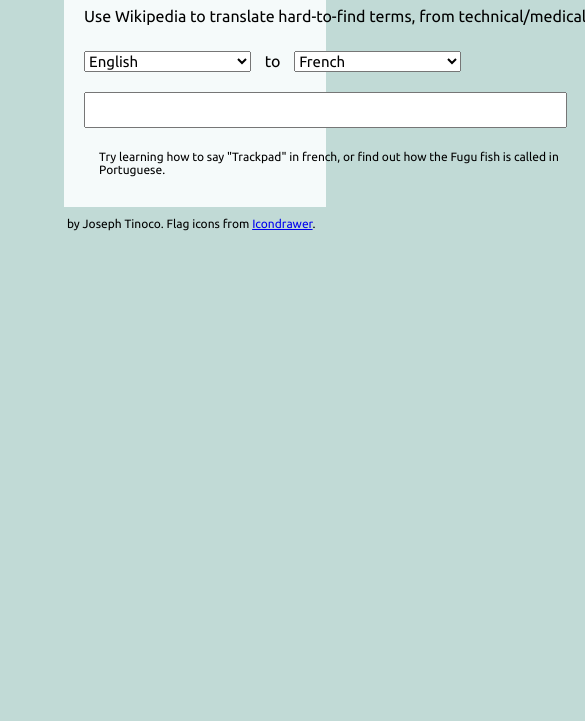
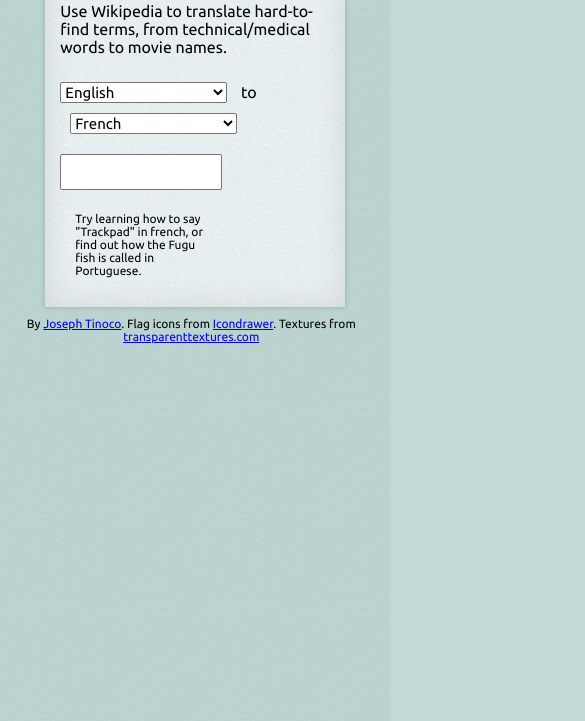
Before and after one commit to joetinoco/wikiwhat, a plain HTML site: page index.html in a window 390 px wide. Shown: the part 123-844 px from the top of the page, 585 px wide, since content can reach past the window. Drawn offline with nearby package versions, Linux system fonts and the light colour scheme.

Commit message:
CSS adjustements for more responsiveness. Paper textures and box shadows added.

```diff
--- a/index.html
+++ b/index.html
@@ -136,7 +136,7 @@
         </div>
         <script src="js.js"></script>
     </div>
-    <footer>by Joseph Tinoco. Flag icons from <a href="http://www.icondrawer.com/">Icondrawer</a>.</footer>
+    <footer>By <a href="http://josetinoco.com/">Joseph Tinoco</a>. Flag icons from <a href="http://www.icondrawer.com/">Icondrawer</a>. Textures from <a href="http://www.transparenttextures.com/">transparenttextures.com</a></footer>
 <script>
   (function(i,s,o,g,r,a,m){i['GoogleAnalyticsObject']=r;i[r]=i[r]||function(){
   (i[r].q=i[r].q||[]).push(arguments)},i[r].l=1*new Date();a=s.createElement(o),
--- a/js.js
+++ b/js.js
@@ -84,7 +84,7 @@ vi: "VN",
 zh: "CN"
 };
 
-// Adjusts the language combo according to the browser language
+// Adjust the language combo according to the browser language
 var userLang = navigator.language || navigator.userLanguage;
 userLang = userLang.split('-')[0];
 $( "#ddlLangFrom" ).val(userLang);
--- a/styles.css
+++ b/styles.css
@@ -7,29 +7,33 @@ http://www.colorcombos.com/color-schemes/124/ColorCombo124.html
 body {
     font-family: 'Ubuntu', sans-serif;
     background-color: #C1DAD6;
+    background-image: url(images/handmade-paper.png);
 }
 
 #container {
     margin-left: auto;
     margin-right: auto;
     margin-top: 30px;
-    width: 70%;
-    height: 300px;
+    width: 80%;
+    height: 400px;
     background-color: #F5FAFA;
+    background-image: url(images/handmade-paper.png);
+    -webkit-box-shadow: 0 0 4px rgba(0, 0, 0, 0.2), inset 0 0 30px rgba(0, 0, 0, 0.1);
+    -moz-box-shadow: 0 0 4px rgba(0, 0, 0, 0.2), inset 0 0 30px rgba(0, 0, 0, 0.1);
+    box-shadow: 0 0 5px rgba(0, 0, 0, 0.2), inset 0 0 30px rgba(0, 0, 0, 0.1);
 }
 
 #textFields {
     margin-left: auto;
     margin-right: auto;
     margin-top: 15px;
-    width: 800px;
-    height: 200px;
-    padding: 20px;
+    height: auto;
+    padding: 5%;
 }
 
 #leftColumn {
     float: left;
-    width: 500px;
+    width: 60%;
     margin: 10px 0;
 }
 
@@ -39,11 +43,12 @@ body {
 
 #rightColumn {
     float: left;
-    width: 250px;
+    width: 35%;
     margin: 10px 0;
     border-left: solid 1px;
     border-color: #6D929B;
     background-color: #F5FAFA;
+    background-image: url(images/handmade-paper.png);
 }
 
 select {
@@ -74,7 +79,7 @@ input {
 .resultItem {
     display: inline;
     float: left;
-    width: 260px;
+    width: 95%;
     height: 35px;
     margin-left: 15px;
     margin-bottom: 5px;
```
Also changed, not shown: images/handmade-paper.png (added).
